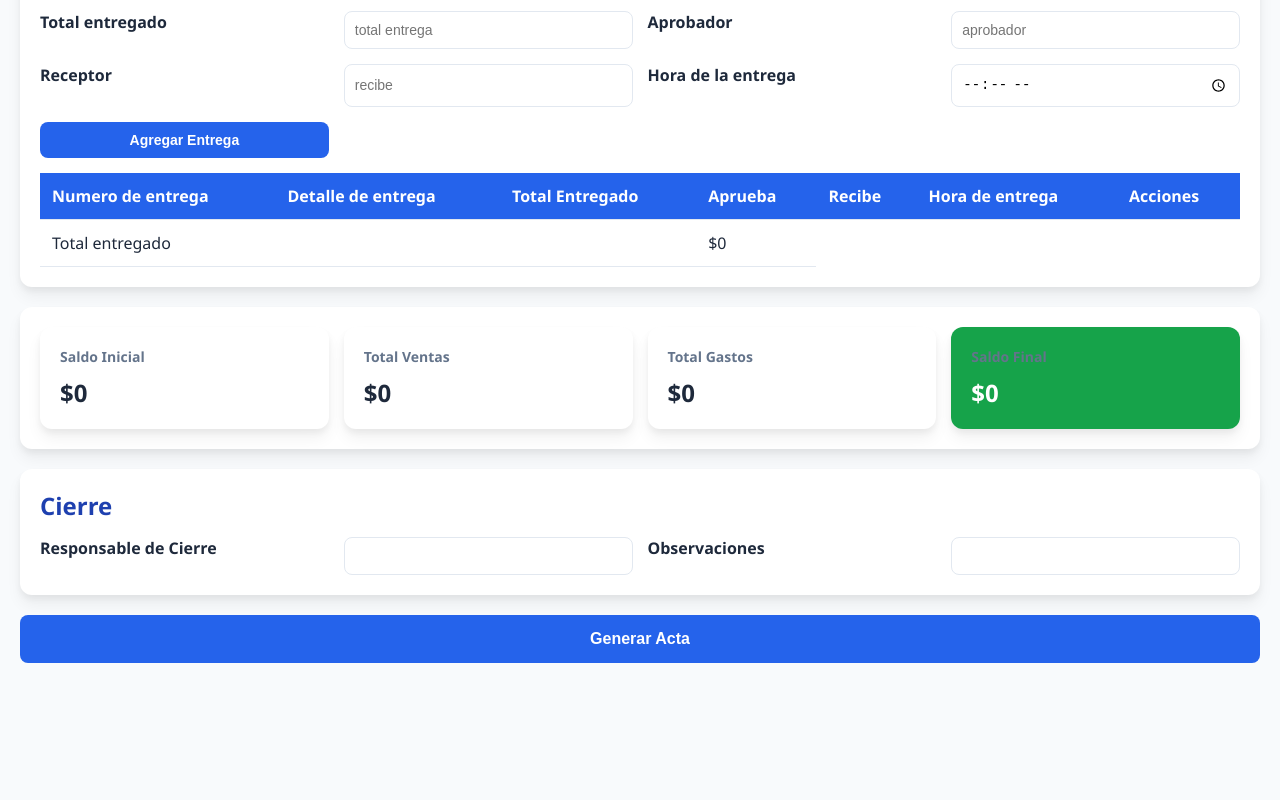
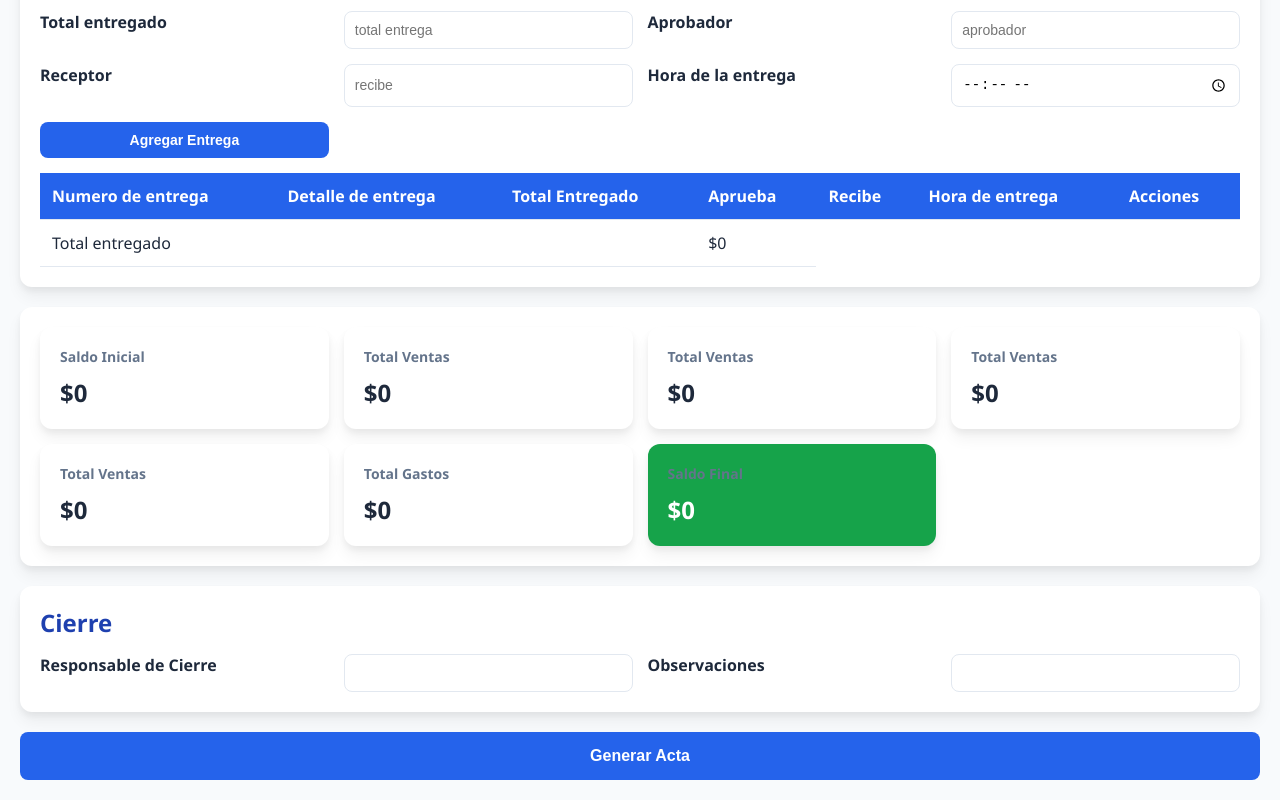
Before and after one commit to CoderSamm/app-caja, a plain HTML site: page index.html in a window 1280 px wide. Shown: the part 1211-2011 px from the top of the page. Before the commit the page ends 1894 px from the top, so only its background shows below. Drawn offline with Linux system fonts and the light colour scheme.

Commit message:
corregimos el index.html

```diff
--- a/index.html
+++ b/index.html
@@ -262,6 +262,21 @@
         </div>
 
         <div class="resumen-item">
+            <h3>Total Ventas</h3>
+            <p id="resumen-total-efectivo">$0</p>
+        </div>
+
+        <div class="resumen-item">
+            <h3>Total Ventas</h3>
+            <p id="resumen-total-transferencias">$0</p>
+        </div>
+
+        <div class="resumen-item">
+            <h3>Total Ventas</h3>
+            <p id="resumen-total-creditos">$0</p>
+        </div>
+
+        <div class="resumen-item">
             <h3>Total Gastos</h3>
             <p id="resumen-total-gastos">$0</p>
         </div>
```
